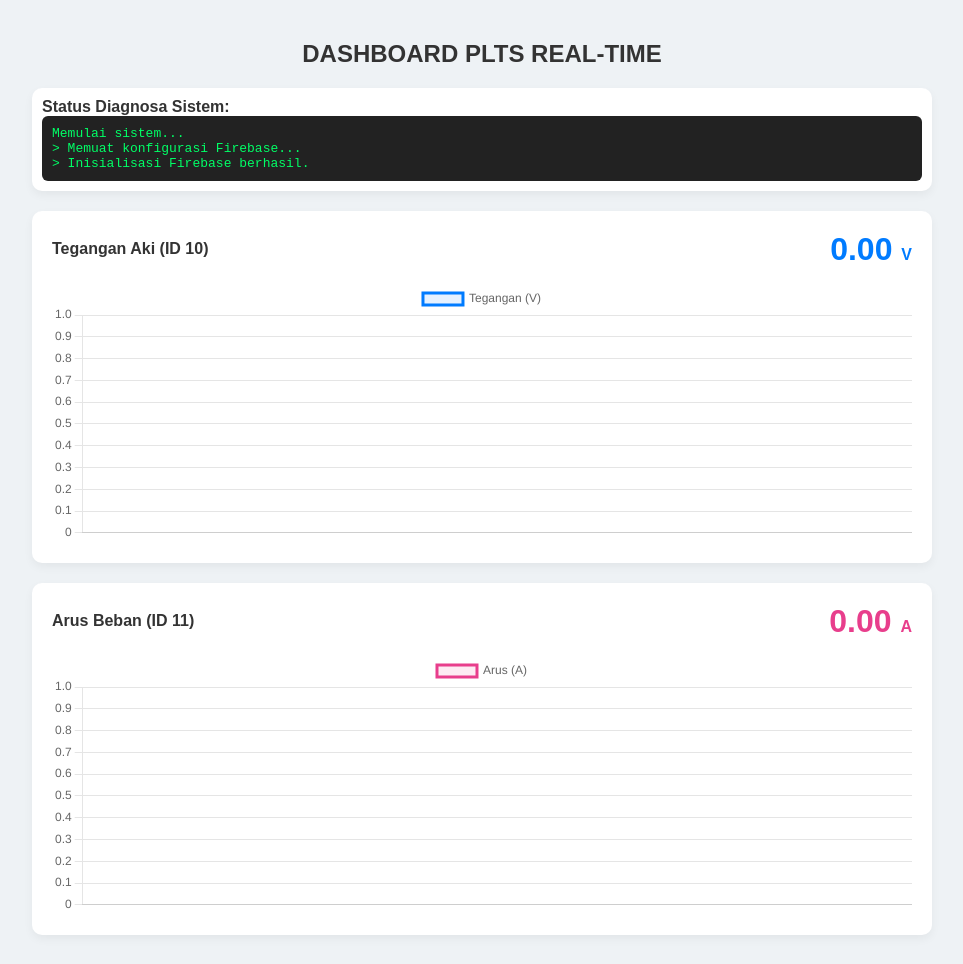
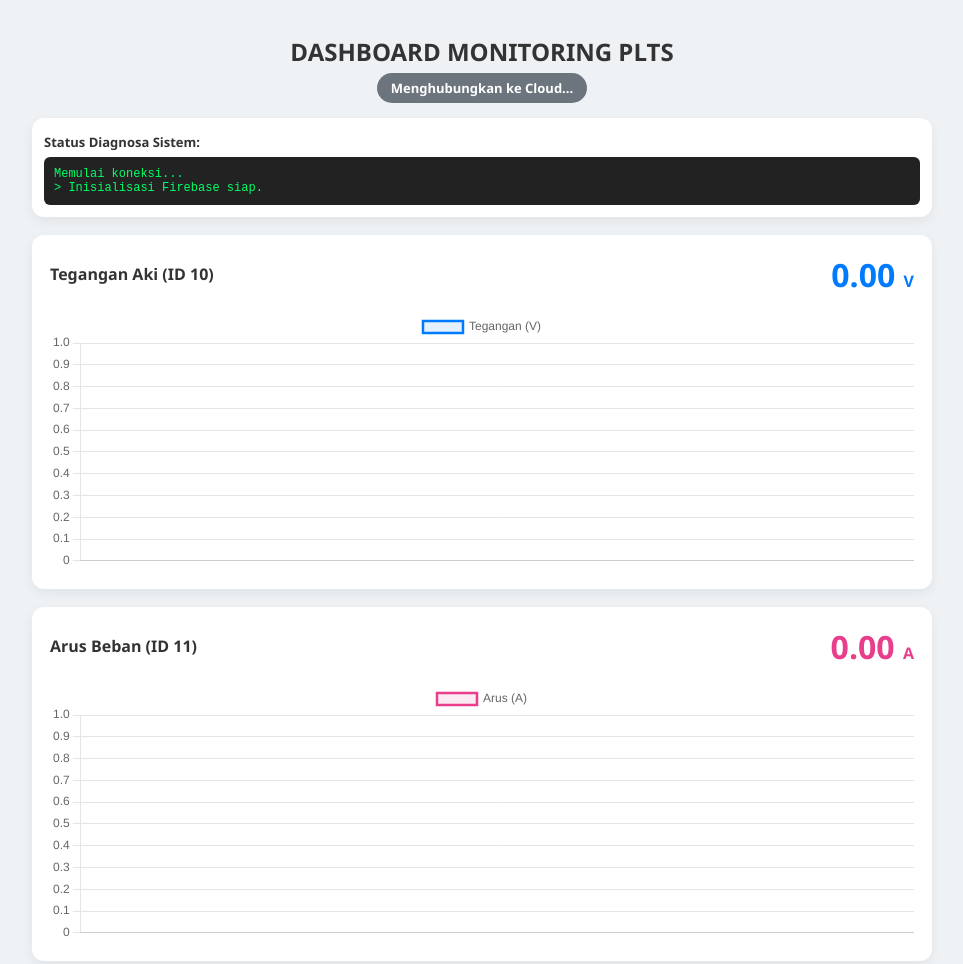
Before and after one commit to iksanwahyup/plts-dashboard, a plain HTML site: page index.html in a window 1280 px wide. Shown: the whole page, without its empty margins (158-1121 px from the left). Drawn offline with nearby package versions, Linux system fonts and the light colour scheme; no server answers.

Commit message:
Refactor index.html for improved dashboard layout
Updated HTML structure, styles, and JavaScript functionality for real-time monitoring dashboard.

```diff
--- a/index.html
+++ b/index.html
@@ -8,26 +8,83 @@
     <script src="https://www.gstatic.com/firebasejs/8.10.1/firebase-app.js"></script>
     <script src="https://www.gstatic.com/firebasejs/8.10.1/firebase-database.js"></script>
     <style>
-        body { font-family: sans-serif; background: #eef2f5; margin: 0; padding: 20px; color: #333; }
-        .wrapper { max-width: 900px; margin: auto; }
-        .card { background: #fff; border-radius: 10px; padding: 20px; margin-bottom: 20px; box-shadow: 0 4px 10px rgba(0,0,0,0.05); }
-        .row { display: flex; justify-content: space-between; align-items: center; }
-        .val { font-size: 32px; font-weight: bold; }
-        .val-v { color: #007bff; }
-        .val-a { color: #e83e8c; }
-        .chart-box { position: relative; height: 260px; width: 100%; margin-top: 15px; }
-        #debugLog { background: #222; color: #00ff66; padding: 10px; border-radius: 6px; font-family: monospace; font-size: 13px; max-height: 120px; overflow-y: auto; }
+        body {
+            font-family: 'Segoe UI', Tahoma, Geneva, Verdana, sans-serif;
+            background: #eef2f5;
+            margin: 0;
+            padding: 15px;
+            color: #333;
+        }
+        .wrapper {
+            max-width: 900px;
+            margin: auto;
+        }
+        .status-badge {
+            display: inline-block;
+            background: #6c757d;
+            color: white;
+            padding: 6px 14px;
+            border-radius: 20px;
+            font-size: 13px;
+            margin-bottom: 15px;
+            font-weight: bold;
+        }
+        .status-online {
+            background: #28a745;
+        }
+        .card {
+            background: #fff;
+            border-radius: 12px;
+            padding: 18px;
+            margin-bottom: 18px;
+            box-shadow: 0 4px 12px rgba(0,0,0,0.06);
+        }
+        .row {
+            display: flex;
+            justify-content: space-between;
+            align-items: center;
+        }
+        .val {
+            font-size: 32px;
+            font-weight: bold;
+        }
+        .val-v {
+            color: #007bff;
+        }
+        .val-a {
+            color: #e83e8c;
+        }
+        .chart-box {
+            position: relative;
+            height: 260px;
+            width: 100%;
+            margin-top: 15px;
+        }
+        #debugLog {
+            background: #222;
+            color: #00ff66;
+            padding: 10px;
+            border-radius: 6px;
+            font-family: monospace;
+            font-size: 12px;
+            max-height: 100px;
+            overflow-y: auto;
+            margin-top: 5px;
+        }
     </style>
 </head>
 <body>
 
 <div class="wrapper">
-    <h2 style="text-align: center;">DASHBOARD PLTS REAL-TIME</h2>
+    <h2 style="text-align: center; margin-bottom: 5px;">DASHBOARD MONITORING PLTS</h2>
+    <div style="text-align: center;">
+        <span id="statusKoneksi" class="status-badge">Menghubungkan ke Cloud...</span>
+    </div>
 
-    <!-- Kotak Log Langsung di Layar -->
-    <div class="card" style="padding: 10px;">
-        <strong>Status Diagnosa Sistem:</strong>
-        <div id="debugLog">Memulai sistem...</div>
+    <!-- Kotak Pemantau Log Sistem -->
+    <div class="card" style="padding: 12px;">
+        <strong style="font-size: 13px;">Status Diagnosa Sistem:</strong>
+        <div id="debugLog">Memulai koneksi...</div>
     </div>
 
     <!-- Panel Tegangan -->
@@ -36,7 +93,9 @@
             <div><strong>Tegangan Aki (ID 10)</strong></div>
             <div class="val val-v"><span id="txtV">0.00</span> <small style="font-size:16px;">V</small></div>
         </div>
-        <div class="chart-box"><canvas id="cVolt"></canvas></div>
+        <div class="chart-box">
+            <canvas id="cVolt"></canvas>
+        </div>
     </div>
 
     <!-- Panel Arus -->
@@ -45,7 +104,9 @@
             <div><strong>Arus Beban (ID 11)</strong></div>
             <div class="val val-a"><span id="txtA">0.00</span> <small style="font-size:16px;">A</small></div>
         </div>
-        <div class="chart-box"><canvas id="cArus"></canvas></div>
+        <div class="chart-box">
+            <canvas id="cArus"></canvas>
+        </div>
     </div>
 </div>
 
@@ -59,8 +120,7 @@
         }
     }
 
-    logPesan("Memuat konfigurasi Firebase...");
-
+    // Konfigurasi Database Firebase (Region Singapore)
     const firebaseConfig = {
         databaseURL: "https://plts-monitoring-b6c83-default-rtdb.asia-southeast1.firebasedatabase.app"
     };
@@ -68,50 +128,81 @@
     try {
         firebase.initializeApp(firebaseConfig);
         var db = firebase.database();
-        logPesan("Inisialisasi Firebase berhasil.");
+        logPesan("Inisialisasi Firebase siap.");
     } catch (e) {
-        logPesan("Gagal inisialisasi Firebase: " + e.message);
+        logPesan("Gagal inisialisasi: " + e.message);
     }
 
-    // Pantau status koneksi soket
+    // Pemantau Status WebSocket Firebase
     db.ref(".info/connected").on("value", function(snap) {
+        const statusEl = document.getElementById("statusKoneksi");
         if (snap.val() === true) {
-            logPesan("Status Cloud: TERHUBUNG (WebSocket Aktif)");
+            statusEl.innerText = "🟢 Real-Time Cloud Aktif";
+            statusEl.className = "status-badge status-online";
+            logPesan("Status Cloud: TERHUBUNG");
         } else {
-            logPesan("Status Cloud: Terputus / Mencari sinyal...");
+            statusEl.innerText = "🔴 Koneksi Terputus / Mencari Sinyal";
+            statusEl.className = "status-badge";
+            logPesan("Status Cloud: Menghubungkan...");
         }
     });
 
+    // Inisialisasi Chart dengan Titik & Garis Jelas
     function buatChart(ctx, label, warna) {
         return new Chart(ctx, {
             type: 'line',
-            data: { labels: [], datasets: [{ label: label, data: [], borderColor: warna, backgroundColor: warna + '1A', fill: true, tension: 0.2 }] },
-            options: { responsive: true, maintainAspectRatio: false, scales: { y: { beginAtZero: true } } }
+            data: {
+                labels: [],
+                datasets: [{
+                    label: label,
+                    data: [],
+                    borderColor: warna,
+                    backgroundColor: warna + '1A',
+                    fill: true,
+                    tension: 0.25,
+                    borderWidth: 2.5,
+                    pointRadius: 4.5,
+                    pointHoverRadius: 7
+                }]
+            },
+            options: {
+                responsive: true,
+                maintainAspectRatio: false,
+                scales: {
+                    y: {
+                        beginAtZero: true
+                    }
+                }
+            }
         });
     }
 
     const chartV = buatChart(document.getElementById('cVolt').getContext('2d'), 'Tegangan (V)', '#007bff');
     const chartA = buatChart(document.getElementById('cArus').getContext('2d'), 'Arus (A)', '#e83e8c');
 
-    function jamSekarang() {
+    function ambilJam() {
         const d = new Date();
-        return d.getHours().toString().padStart(2, '0') + ':' + d.getMinutes().toString().padStart(2, '0') + ':' + d.getSeconds().toString().padStart(2, '0');
+        return d.getHours().toString().padStart(2, '0') + ':' +
+               d.getMinutes().toString().padStart(2, '0') + ':' +
+               d.getSeconds().toString().padStart(2, '0');
     }
 
     function tambahTitik(chart, nilai) {
+        // Menyimpan maksimal 20 titik di layar agar grafik tetap rapi
         if (chart.data.labels.length > 20) {
             chart.data.labels.shift();
             chart.data.datasets[0].data.shift();
         }
-        chart.data.labels.push(jamSekarang());
+        chart.data.labels.push(ambilJam());
         chart.data.datasets[0].data.push(nilai);
         chart.update();
     }
 
-    // Mendengarkan data di node /monitoring
+    // Mendengarkan Node Realtime /monitoring
     db.ref('/monitoring').on('value', function(snap) {
         const data = snap.val();
-        logPesan("Pembaruan Data Diterima: " + JSON.stringify(data));
+        logPesan("Data masuk: " + JSON.stringify(data));
+
         if (data) {
             if (data.tegangan !== undefined) {
                 const v = parseFloat(data.tegangan);
@@ -124,8 +215,8 @@
                 tambahTitik(chartA, a);
             }
         }
-    }, function(error) {
-        logPesan("Error Akses Firebase (Cek Rules): " + error.message);
+    }, function(err) {
+        logPesan("Error: " + err.message);
     });
 </script>
 </body>
```
